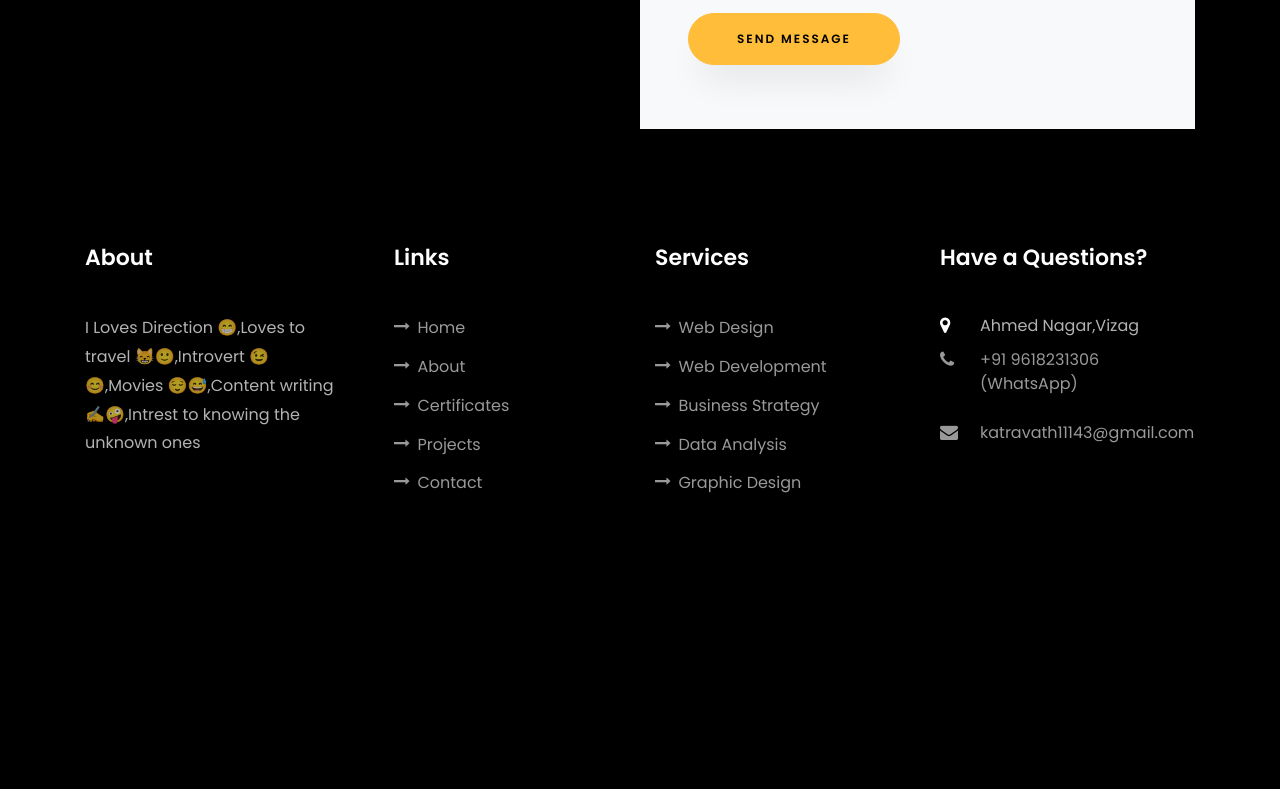
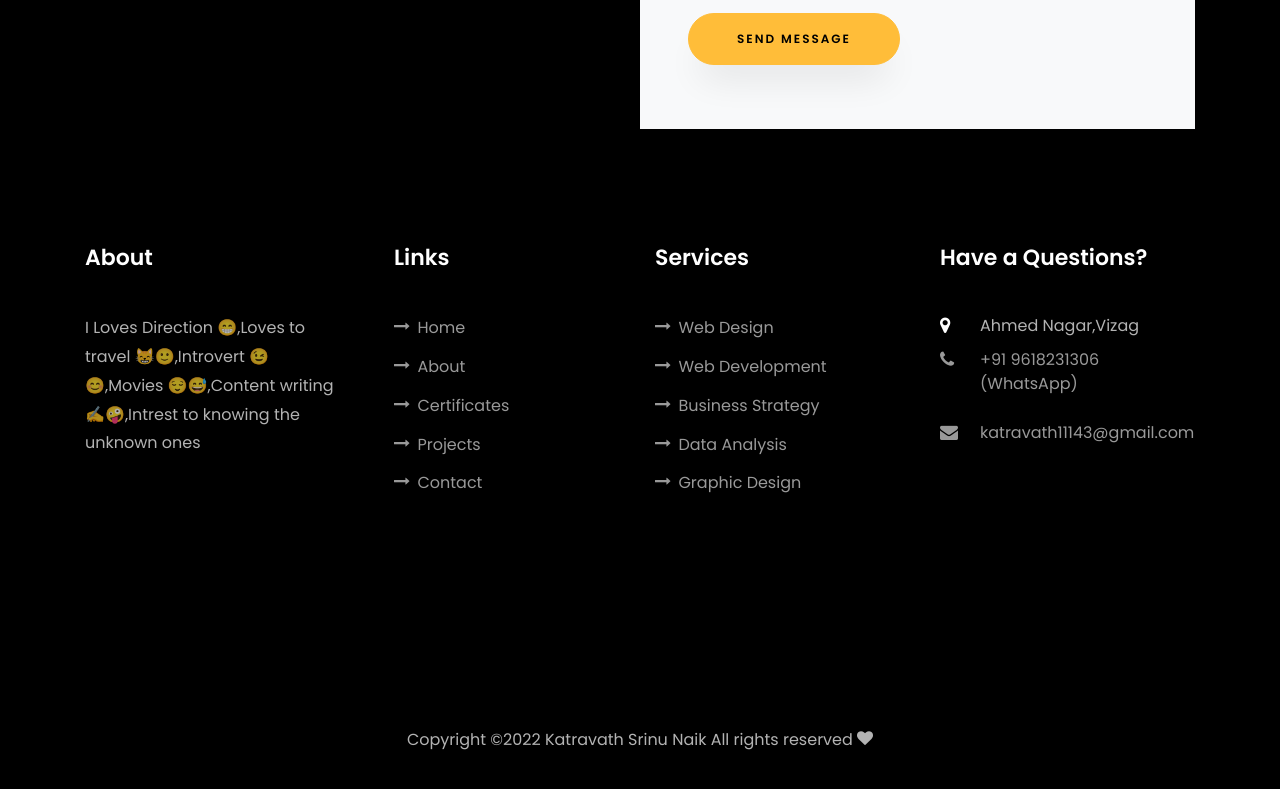
Before and after one commit to srinunaikkatravath/Portfolio, a plain HTML site: page index.html in a window 1280 px wide. Shown: the part 7518-8307 px from the top of the page. Drawn offline with Linux system fonts and the light colour scheme; files whose address does not match are found by name.

Commit message:
Update index.html

```diff
--- a/index.html
+++ b/index.html
@@ -598,6 +598,9 @@
         <div class="row">
           <div class="col-md-12 text-center">
 
+            <p><!-- Link back to Colorlib can't be removed. Template is licensed under CC BY 3.0. -->
+  Copyright &copy;<script>document.write(new Date().getFullYear());</script> Katravath Srinu Naik All rights reserved  <i class="icon-heart color-danger" aria-hidden="true"></i>
+ </p>
 
           </div>
         </div>
```
